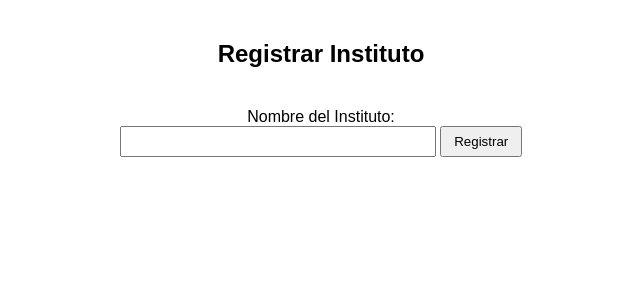
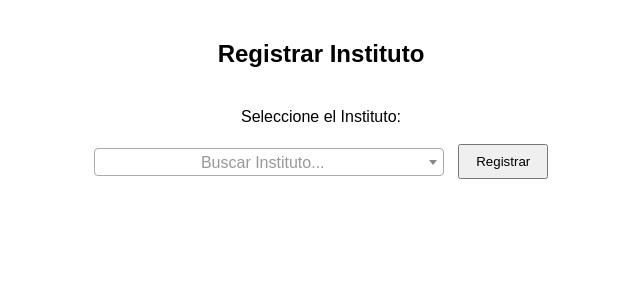
Before and after one commit to andresgranizo/IpInstitutos, a PHP site: page / in a window 1280 px wide. Shown: the top 300 px of the page, without its empty margins (319-959 px from the left). Run offline with PHP 8.4, Linux system fonts and the light colour scheme; tables that the repository leaves empty or names only in its code hold one stand-in row (values such as "Sample post"); some libraries are stand-ins or nearby versions.

Commit message:
Add features for select 2

```diff
--- a/index.php
+++ b/index.php
@@ -4,6 +4,14 @@
 <head>
     <meta charset="UTF-8">
     <title>Registrar Instituto</title>
+
+    <!-- Select2 CSS -->
+    <link href="https://cdn.jsdelivr.net/npm/select2@4.1.0-rc.0/dist/css/select2.min.css" rel="stylesheet" />
+
+    <!-- jQuery y Select2 JS -->
+    <script src="https://code.jquery.com/jquery-3.6.0.min.js"></script>
+    <script src="https://cdn.jsdelivr.net/npm/select2@4.1.0-rc.0/dist/js/select2.min.js"></script>
+
     <style>
         body {
             font-family: Arial, sans-serif;
@@ -15,14 +23,14 @@
             margin-top: 40px;
         }
 
-        input[type="text"] {
-            padding: 6px;
-            width: 300px;
-            text-transform: uppercase;
+        select {
+            width: 350px;
+            padding: 8px;
         }
 
         button {
-            padding: 6px 12px;
+            padding: 8px 16px;
+            margin-left: 10px;
         }
 
         .popup {
@@ -50,13 +58,29 @@
 <body>
     <h2>Registrar Instituto</h2>
     <form method="POST">
-        <label for="nombre">Nombre del Instituto:</label><br>
-        <input type="text" id="nombre" name="nombre" required>
+        <label for="instituto">Seleccione el Instituto:</label><br><br>
+        <select id="instituto" name="nombre" required>
+            <option value="">Buscar Instituto...</option>
+            <?php foreach ($institutos as $inst): ?>
+                <option value="<?= htmlspecialchars($inst['nombre_completo']) ?>">
+                    <?= htmlspecialchars($inst['nombre_completo']) ?>
+                </option>
+            <?php endforeach; ?>
+        </select>
         <button type="submit">Registrar</button>
     </form>
 
-    <?php if (!empty($mensaje)): ?>
-        <div id="popup" class="popup">✅ <?= htmlspecialchars($mensaje) ?></div>
+    <?php if (isset($_GET['popup']) && $_GET['popup'] === 'ok'): ?>
+        <div id="popup" class="popup">✅ Instituto registrado correctamente.</div>
     <?php endif; ?>
+
+    <script>
+        $(document).ready(function() {
+            $('#instituto').select2({
+                placeholder: "Buscar Instituto...",
+                allowClear: true
+            });
+        });
+    </script>
 </body>
 </html>
--- a/logic.php
+++ b/logic.php
@@ -2,8 +2,21 @@
 require_once 'config.php';
 
 $mensaje = "";
-if (isset($_GET['popup']) && $_GET['popup'] === 'ok') {
-    $mensaje = "Instituto registrado correctamente.";
+
+// Conexión PDO
+try {
+    $pdo = new PDO("pgsql:host=$host;dbname=$dbname", $user, $pass);
+    $pdo->setAttribute(PDO::ATTR_ERRMODE, PDO::ERRMODE_EXCEPTION);
+} catch (PDOException $e) {
+    die("Error de conexión: " . $e->getMessage());
+}
+
+$institutos = [];
+try {
+    $stmt = $pdo->query("SELECT codigo_sede, nombre_completo FROM sedes ORDER BY nombre_completo ASC");
+    $institutos = $stmt->fetchAll(PDO::FETCH_ASSOC);
+} catch (PDOException $e) {
+    $mensaje = "Error al cargar sedes: " . $e->getMessage();
 }
 
 if ($_SERVER["REQUEST_METHOD"] === "POST") {
@@ -11,9 +24,6 @@ if ($_SERVER["REQUEST_METHOD"] === "POST") {
     $ip = $_SERVER['REMOTE_ADDR'] === '::1' ? '127.0.0.1' : $_SERVER['REMOTE_ADDR'];
 
     try {
-        $pdo = new PDO("pgsql:host=$host;dbname=$dbname", $user, $pass);
-        $pdo->setAttribute(PDO::ATTR_ERRMODE, PDO::ERRMODE_EXCEPTION);
-
         $sql = "INSERT INTO institutos (nombre, ip_registro) VALUES (:nombre, :ip)";
         $stmt = $pdo->prepare($sql);
         $stmt->execute([
```
